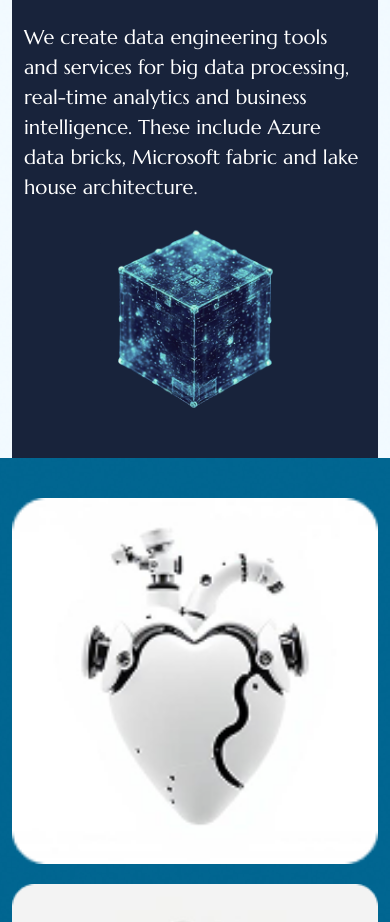
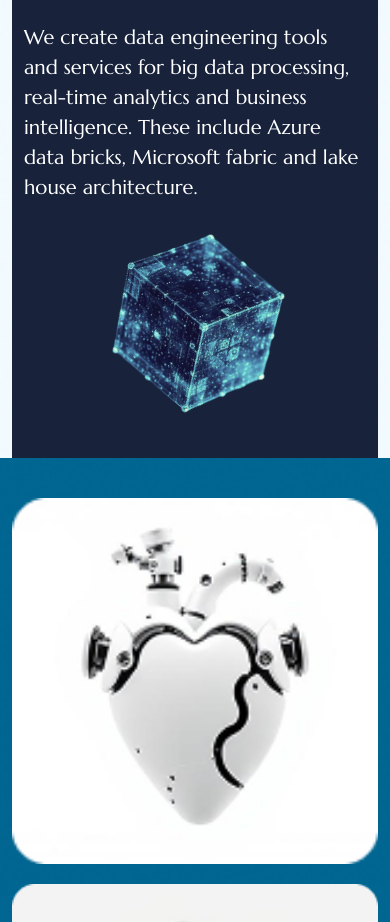
Before and after one commit to dandytech/partnergem, a React (Vite) app: page /solutions in a window 390 px wide. Shown: the part 1629-2551 px from the top of the page. Built offline with nearby package versions, Linux system fonts and the light colour scheme; a web font is replaced by a local one.

Commit message:
my mobile commit

```diff
--- a/components/home-page/BannerSection.jsx
+++ b/components/home-page/BannerSection.jsx
@@ -15,7 +15,7 @@ export default function BannerSection() {
             Cloud and Data Engineering
           </p>
 
-          <p className="font-[700] text-[20px] md:text-[34px] lg:hidden">
+          <p className="font-[700] text-[24px] md:text-[34px] lg:hidden">
             {" "}
             A dynamic outfit delivering innovative solutions in Generative AI,
             Cloud and Data Engineering
@@ -32,7 +32,7 @@ export default function BannerSection() {
         <div className="lg:w-[30%] md:w-[50%]">
           <motion.img
             src={box}
-            alt="Rotating"
+            alt="box"
             className="w-full"
             animate={{ rotate: 360 }}
             transition={{ repeat: Infinity, duration: 5, ease: "linear" }}
--- a/components/solution-page/DataEng.jsx
+++ b/components/solution-page/DataEng.jsx
@@ -6,6 +6,7 @@ import dataeng2 from "/assets/images/dataeng2.png";
 import dataeng3 from "/assets/images/dataeng3.png";
 import box2 from "/assets/images/box2.png";
 import Header from "../Header";
+import { motion } from "framer-motion";
 
 export default function DataEng() {
   return (
@@ -56,7 +57,13 @@ export default function DataEng() {
               </p>
             </div>
             <div className="md:w-[50%]">
-              <img src={box2} width={100} alt="box" className="w-full" />
+              <motion.img
+                src={box2}
+                alt="box"
+                className="w-full"
+                animate={{ rotate: 360 }}
+                transition={{ repeat: Infinity, duration: 5, ease: "linear" }}
+              />
             </div>
           </div>
         </div>
```
